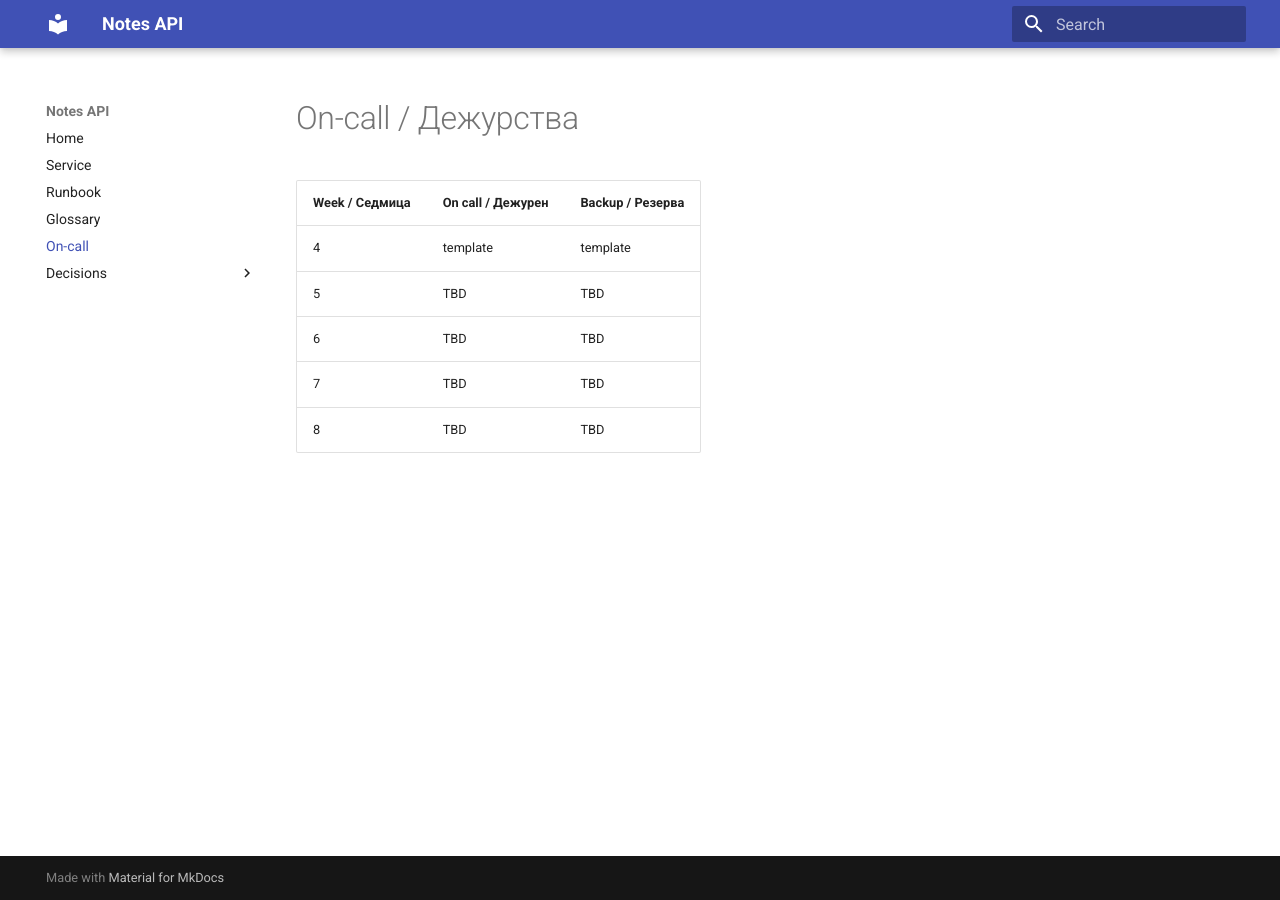
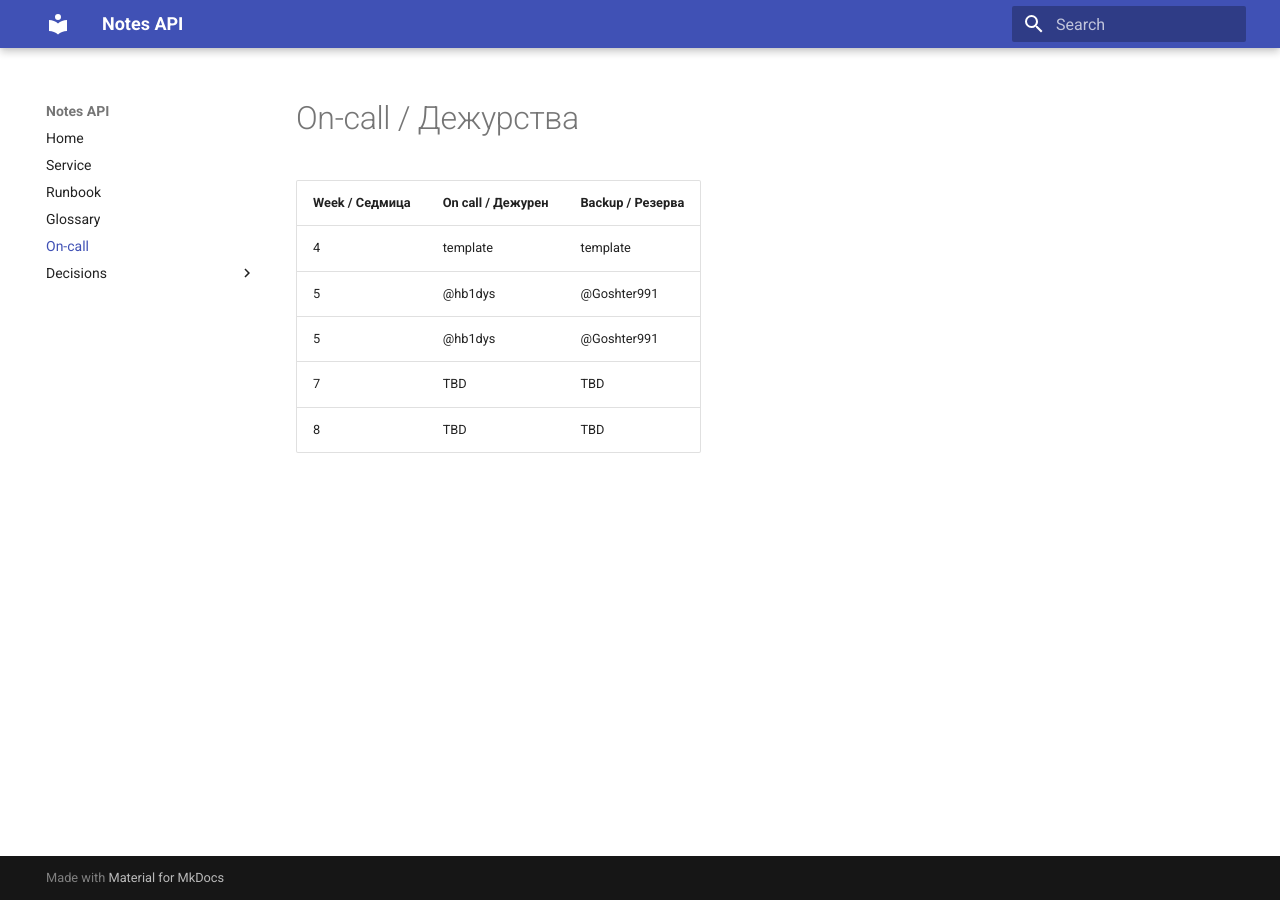
Before and after one commit to hb1dys/devops-labs-fn361223029, an MkDocs documentation site: the page built from docs/oncall.md, in a window 1280 px wide. Built offline with MkDocs 1.6.1 and Material for MkDocs 9.7.7, drawn with Linux system fonts in a browser that asks for light colours.

Commit message:
conflict

```diff
--- a/docs/oncall.md
+++ b/docs/oncall.md
@@ -3,7 +3,7 @@
 | Week / Седмица | On call / Дежурен | Backup / Резерва |
 |---|---|---|
 | 4 | template | template |
-| 5 | TBD | TBD |
-| 6 | TBD | TBD |
+| 5 | @hb1dys | @Goshter991 |
+| 5 | @hb1dys | @Goshter991 |
 | 7 | TBD | TBD |
 | 8 | TBD | TBD |
```
